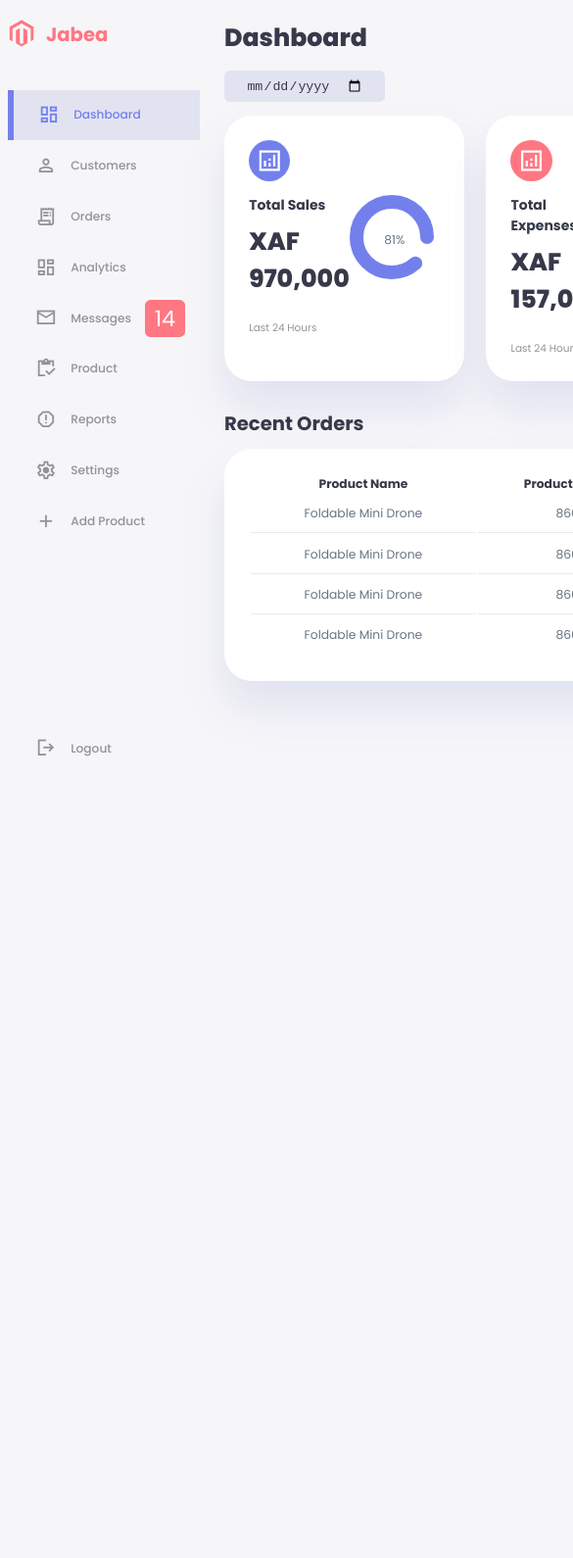
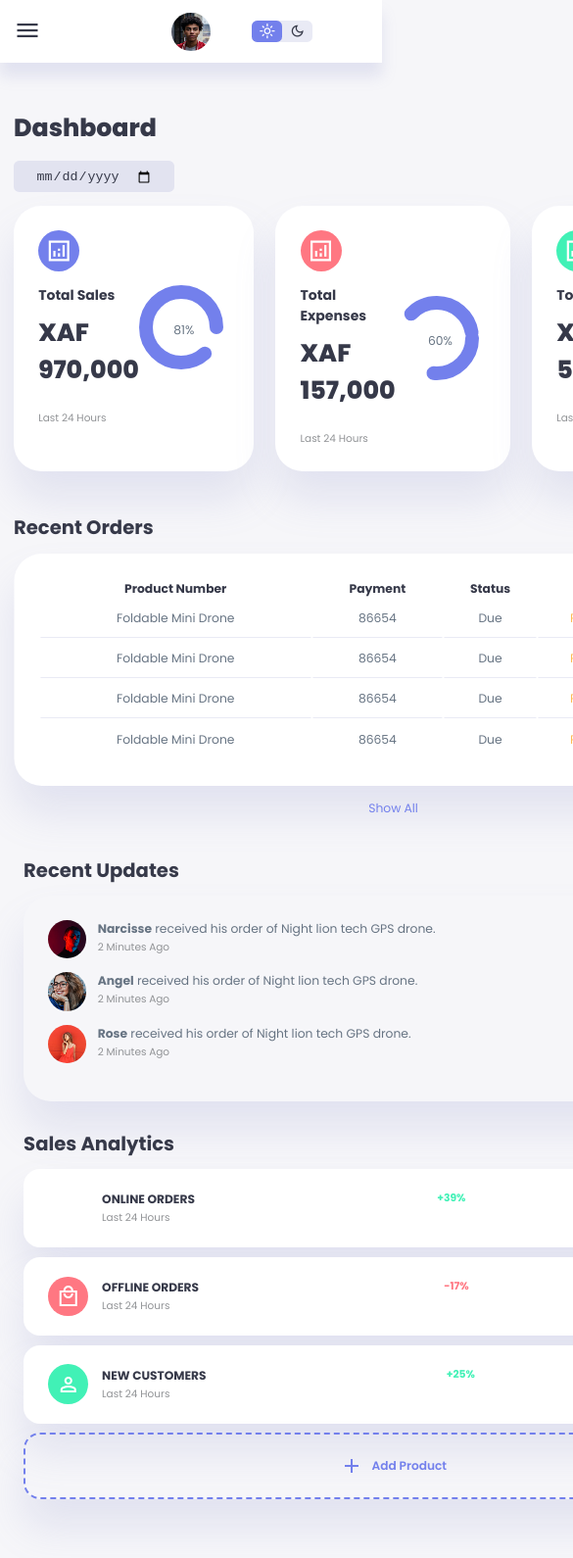
Before and after one commit to Bacale-Kevin/admin-dashboard, a plain HTML site: page index.html in a window 390 px wide. Shown: the top 1590 px of the page at 98% size, 585 px wide, since content can reach past the window. Before the commit the page ends 844 px from the top, so only its background shows below. Drawn offline with nearby package versions, Linux system fonts and the light colour scheme.

Commit message:
feat: added dark and light mode toggler

```diff
--- a/index.html
+++ b/index.html
@@ -233,7 +233,52 @@
             </div>
           </div>
         </div>
+        <!-- END OF RECENT UPDATES -->
+        <div class="sales-analytics">
+          <h2>Sales Analytics</h2>
+          <div class="item online">
+            <div class="icon"><span class="material-symbols-sharp"> shopping_cart </span></div>
+            <div class="right">
+              <div class="info">
+                <h3>ONLINE ORDERS</h3>
+                <small class="text-muted">Last 24 Hours</small>
+              </div>
+              <h5 class="success">+39%</h5>
+              <h3>3849</h3>
+            </div>
+          </div>
+          <div class="item offline">
+            <div class="icon"><span class="material-symbols-sharp"> local_mall </span></div>
+            <div class="right">
+              <div class="info">
+                <h3>OFFLINE ORDERS</h3>
+                <small class="text-muted">Last 24 Hours</small>
+              </div>
+              <h5 class="danger">-17%</h5>
+              <h3>1100</h3>
+            </div>
+          </div>
+          <div class="item customers">
+            <div class="icon"><span class="material-symbols-sharp"> person </span></div>
+            <div class="right">
+              <div class="info">
+                <h3>NEW CUSTOMERS</h3>
+                <small class="text-muted">Last 24 Hours</small>
+              </div>
+              <h5 class="success">+25%</h5>
+              <h3>849</h3>
+            </div>
+          </div>
+          <div class="item add-product">
+            <div>
+              <span class="material-symbols-sharp"> add </span>
+              <h3>Add Product</h3>
+            </div>
+          </div>
+        </div>
       </div>
     </div>
+
+    <script src="./index.js"></script>
   </body>
 </html>
--- a/index.js
+++ b/index.js
@@ -0,0 +1,21 @@
+const sideMenu = document.querySelector("aside");
+const menuBtn = document.querySelector("#menu-btn");
+const closeBtn = document.querySelector("#close-btn");
+const themeToggler = document.querySelector(".theme-toggler");
+
+// show sidebar
+menuBtn.addEventListener("click", () => {
+  sideMenu.style.display = "block";
+});
+
+//close sidebar
+closeBtn.addEventListener("click", () => {
+  sideMenu.style.display = "none";
+});
+
+//change theme
+themeToggler.addEventListener("click", () => {
+  document.body.classList.toggle("dark-theme-variables");
+
+  themeToggler.querySelector("span").classList.toggle("active");
+});
--- a/style.css
+++ b/style.css
@@ -23,6 +23,16 @@
   --card-padding: 1.8rem;
   --padding-1: 1.2rem;
 
+  --box-shadow: 0 2rem 3rem var(--color-light);
+}
+
+/* DARK THEME VARIABLE */
+.dark-theme-variables {
+  --color-background: #181a1e;
+  --color-white: #202528;
+  --color-dark: #edeffd;
+  --color-dark-variant: #a3bdcc;
+  --color-light: rgba(0, 0, 0.4);
   --box-shadow: 0 2rem 3rem var(--color-light);
 }
 
@@ -383,7 +393,6 @@ main .recent-orders a {
   display: flex;
   justify-content: center;
   gap: 2rem;
-  background: gray;
 }
 
 .right .top button {
@@ -445,3 +454,230 @@ main .recent-orders a {
   gap: 1rem;
   margin-bottom: 1rem;
 }
+
+/* ========== SALES ANALYTICS ========== */
+.right .sales-analytics {
+  margin-top: 2rem;
+}
+
+.right .sales-analytics h2 {
+  margin-bottom: 0.8rem;
+}
+
+.right .sales-analytics .item {
+  background: var(--color-white);
+  display: flex;
+  align-items: center;
+  gap: 1rem;
+  margin-bottom: 0.7rem;
+  padding: 1.4rem var(--card-padding);
+  border-radius: var(--border-radius-3);
+  box-shadow: var(--box-shadow);
+  transition: all 300ms ease;
+}
+
+.right .sales-analytics .item:hover {
+  box-shadow: none;
+}
+
+.right .sales-analytics .item .right {
+  display: flex;
+  justify-content: space-between;
+  align-items: start;
+  margin: 0;
+  width: 100%;
+}
+
+.right .sales-analytics .item .icon {
+  padding: 0.6rem;
+  color: var(--color-white);
+  border-radius: 50%;
+  display: flex;
+}
+
+.right .sales-analytics .item.offline .icon {
+  background: var(--color-danger);
+}
+
+.right .sales-analytics .item.customers .icon {
+  background: var(--color-success);
+}
+
+.right .sales-analytics .add-product {
+  background: transparent;
+  border: 2px dashed var(--color-primary);
+  color: var(--color-primary);
+  display: flex;
+  align-items: center;
+  justify-content: center;
+}
+
+.right .sales-analytics .add-product div {
+  display: flex;
+  align-items: center;
+  gap: 0.6rem;
+}
+
+.right .sales-analytics .add-product div h3 {
+  font-weight: 600;
+}
+
+/* =========== MEDIA QUERIES ========== */
+@media screen and (max-width: 1200px) {
+  .container {
+    width: 94%;
+    grid-template-columns: 7rem auto 23rem;
+  }
+
+  aside .logo h2 {
+    display: none;
+  }
+
+  aside .sidebar h3 {
+    display: none;
+  }
+
+  aside .sidebar a {
+    width: 5.6rem;
+  }
+
+  aside .sidebar a:last-child {
+    position: relative;
+    margin-top: 1.8rem;
+  }
+
+  main.insights {
+    grid-template-columns: 1fr;
+    gap: 0;
+  }
+
+  main .recent-orders {
+    width: 94%;
+    position: absolute;
+    left: 50%;
+    transform: translateX(-50%);
+    margin: 2rem 0 0 8.8rem;
+  }
+
+  main .recent-orders table {
+    width: 83vw;
+  }
+
+  main table thead tr th:last-child,
+  main table thead tr th:first-child {
+    display: none;
+  }
+
+  main table tbody tr th:last-child,
+  main table tbody tr th:first-child {
+    display: none;
+  }
+}
+
+/* =========== MEDIA QUERIES ========== */
+@media screen and (max-width: 768px) {
+  .container {
+    width: 100%;
+    grid-template-columns: 1fr;
+  }
+
+  aside {
+    position: fixed;
+    left: -100%;
+    background: var(--color-white);
+    width: 18rem;
+    z-index: 3;
+    box-shadow: var(--box-shadow);
+    height: 100vh;
+    padding-right: var(--card-padding);
+    display: none;
+    animation: showMenu 400ms ease forwards;
+  }
+
+  @keyframes showMenu {
+    to {
+      left: 0;
+    }
+  }
+
+  aside .logo {
+    margin-left: 1rem;
+  }
+
+  aside .logo h2 {
+    display: inline;
+  }
+
+  aside .sidebar a {
+    width: 100%;
+    height: 3.4rem;
+  }
+
+  aside .sidebar a:last-child {
+    position: absolute;
+    bottom: 5rem;
+  }
+
+  aside .close {
+    display: inline-block;
+    cursor: pointer;
+  }
+
+  main {
+    margin-top: 8rem;
+    padding: 0 1rem;
+  }
+
+  main .recent-orders {
+    position: relative;
+    margin: 3rem 0 0 0;
+    width: 100%;
+  }
+
+  main .recent-orders table {
+    width: 100%;
+    margin: 0;
+  }
+
+  .right {
+    width: 94%;
+    margin: 0 auto 4rem;
+  }
+
+  .right .top {
+    position: fixed;
+    top: 0;
+    left: 0;
+    align-items: center;
+    padding: 0 0.8rem;
+    height: 4.6rem;
+    background: var(--color-white);
+    margin: 0;
+    width: 100%;
+    z-index: 2;
+    box-shadow: 0 1rem 1rem var(--color-light);
+  }
+
+  .right .top .theme-toggler {
+    width: 4.4rem;
+    position: absolute;
+    left: 66%;
+  }
+
+  .right .profile .info {
+    display: none;
+  }
+
+  .right .top button {
+    display: inline-block;
+    background: transparent;
+    cursor: pointer;
+    color: var(--color-dark);
+    position: absolute;
+    left: 1rem;
+  }
+
+  .right .top button span {
+    font-size: 2rem;
+  }
+}
```
